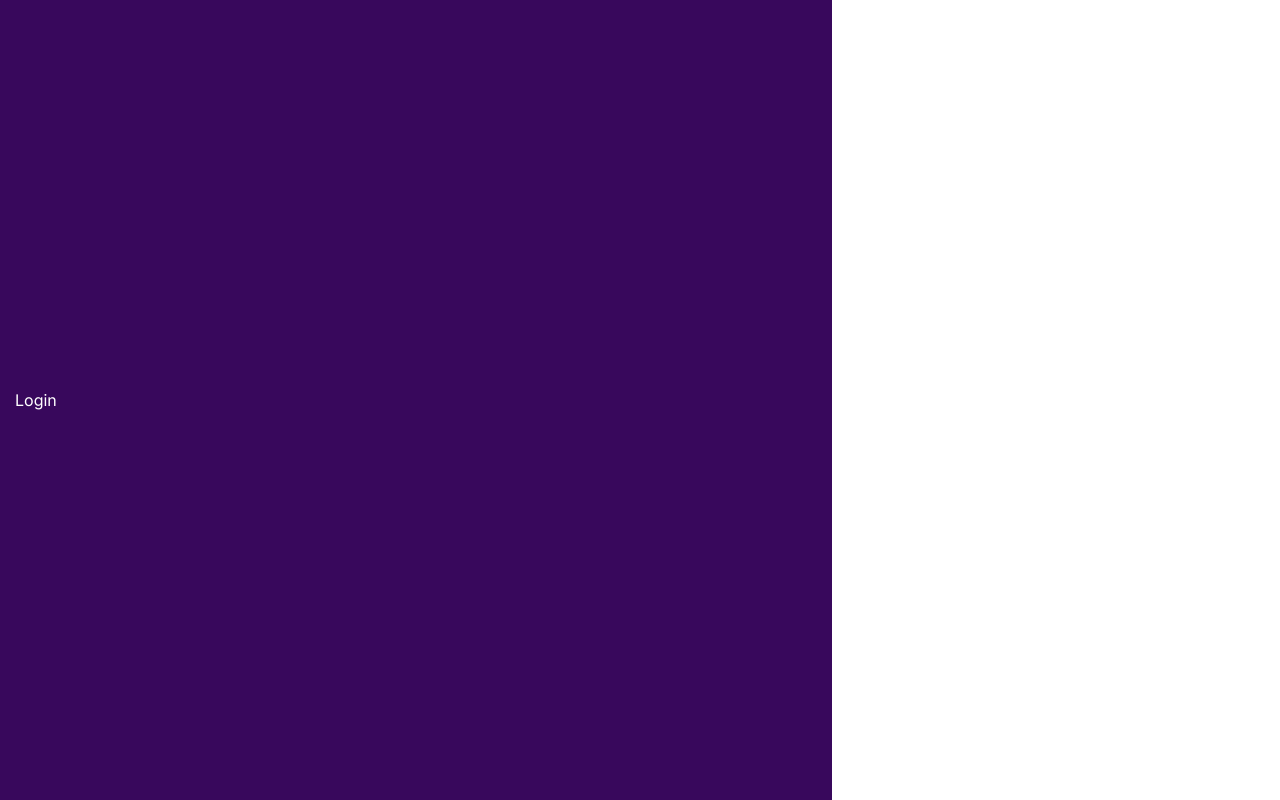
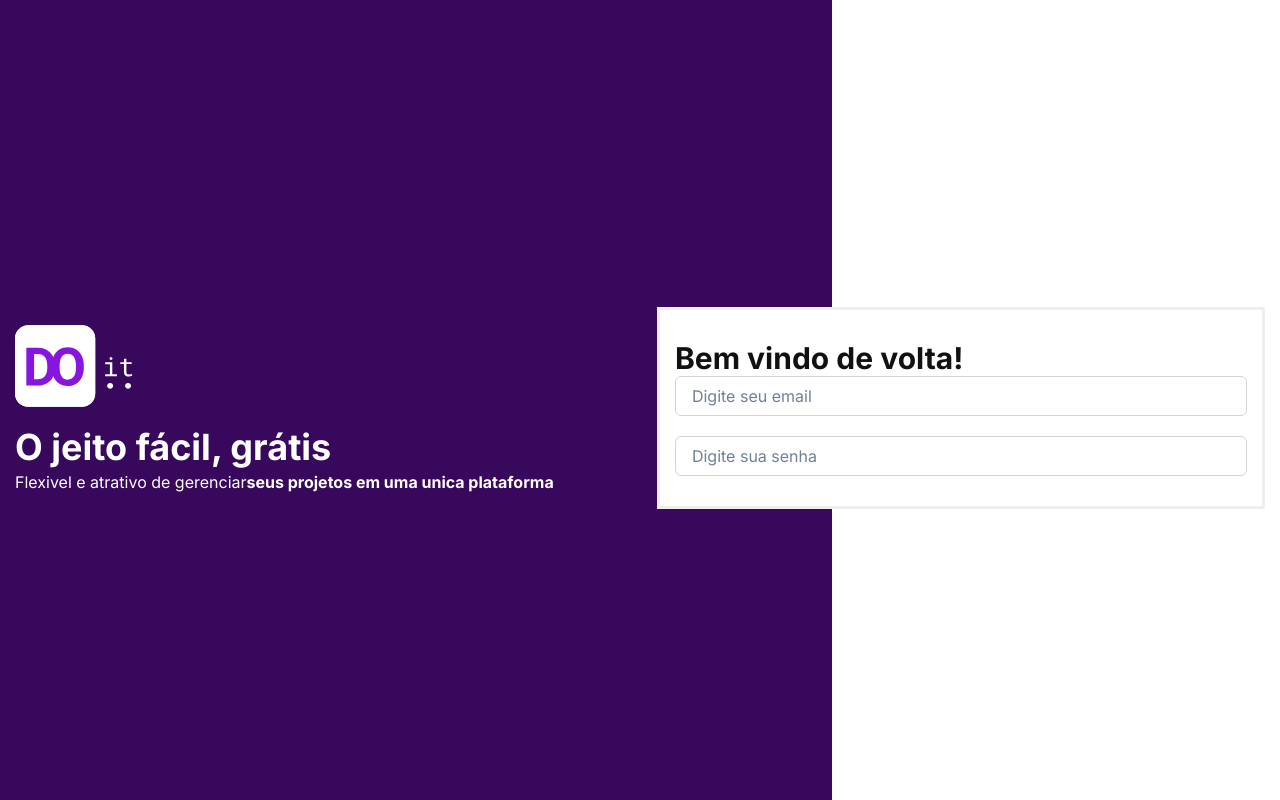
Before and after one commit to gbenjaminsc/do-it, a React (Create React App) app: page / in a window 1280 px wide. Built offline with nearby package versions, Linux system fonts and the light colour scheme.

Commit message:
build: continue the login page add some styles and tags

```diff
--- a/src/pages/login/index.tsx
+++ b/src/pages/login/index.tsx
@@ -1,4 +1,13 @@
-import { Flex, Text } from "@chakra-ui/react";
+import {
+  Flex,
+  Grid,
+  Heading,
+  Image,
+  Input,
+  Text,
+  VStack,
+} from "@chakra-ui/react";
+import LogoSecondary from "../../assets/main-logo.svg";
 
 export const Login = () => (
   <Flex
@@ -8,6 +17,36 @@
     bgGradient="linear(to-r, purple.800 65%, white 35% )"
     color="white"
   >
-    <Text>Login</Text>
+    <Flex
+      w="100%"
+      justifyContent="center"
+      flexDirection="row"
+      alignItems="center"
+    >
+      <Grid w="100%" paddingRight="100px">
+        <Image src={LogoSecondary} alt="doit" boxSize="120px" />
+        <Heading as="h1">O jeito fácil, grátis</Heading>
+        <Text>
+          Flexivel e atrativo de gerenciar
+          <b>seus projetos em uma unica plataforma</b>
+        </Text>
+      </Grid>
+      <Grid
+        as="form"
+        mt="4"
+        w="100%"
+        padding="30px 15px"
+        border="3px solid"
+        borderColor="gray.100"
+        bg="white"
+        color="gray.900"
+      >
+        <Heading size="lg">Bem vindo de volta!</Heading>
+        <VStack spacing="5">
+          <Input placeholder="Digite seu email" />
+          <Input placeholder="Digite sua senha" />
+        </VStack>
+      </Grid>
+    </Flex>
   </Flex>
 );
```
